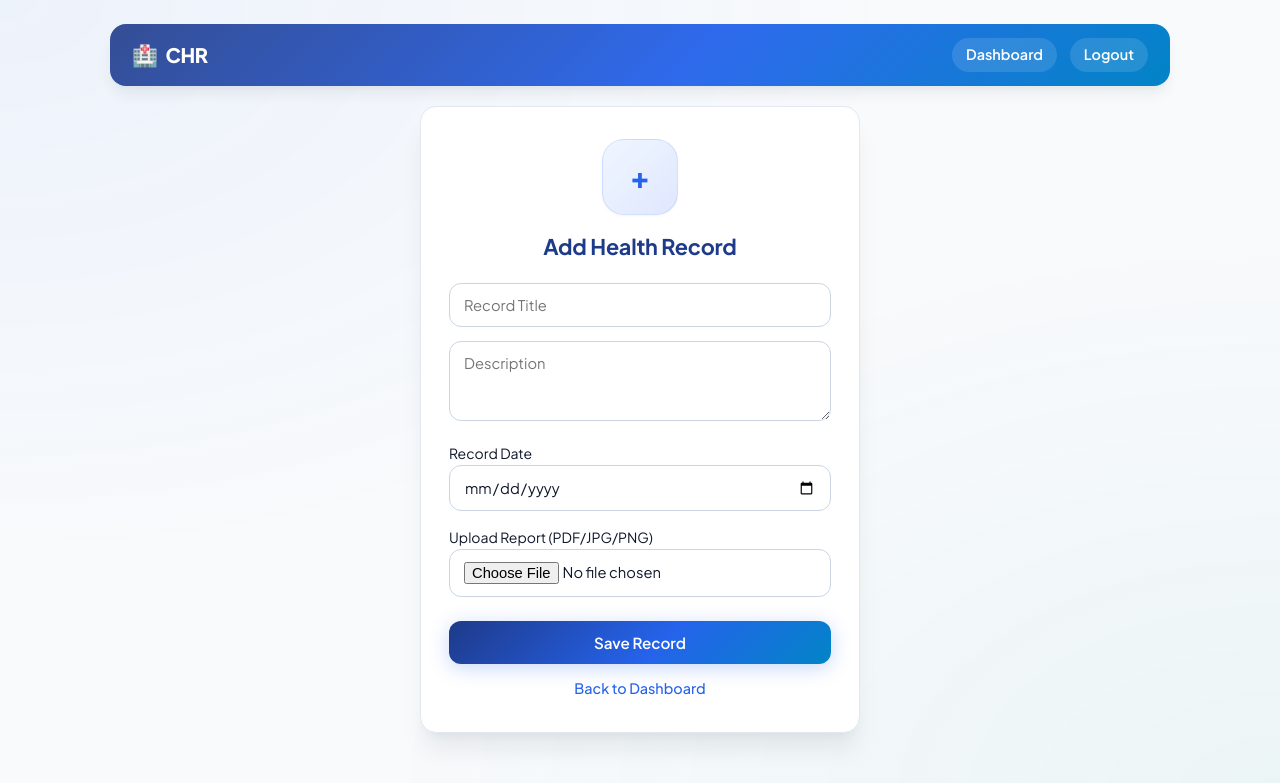
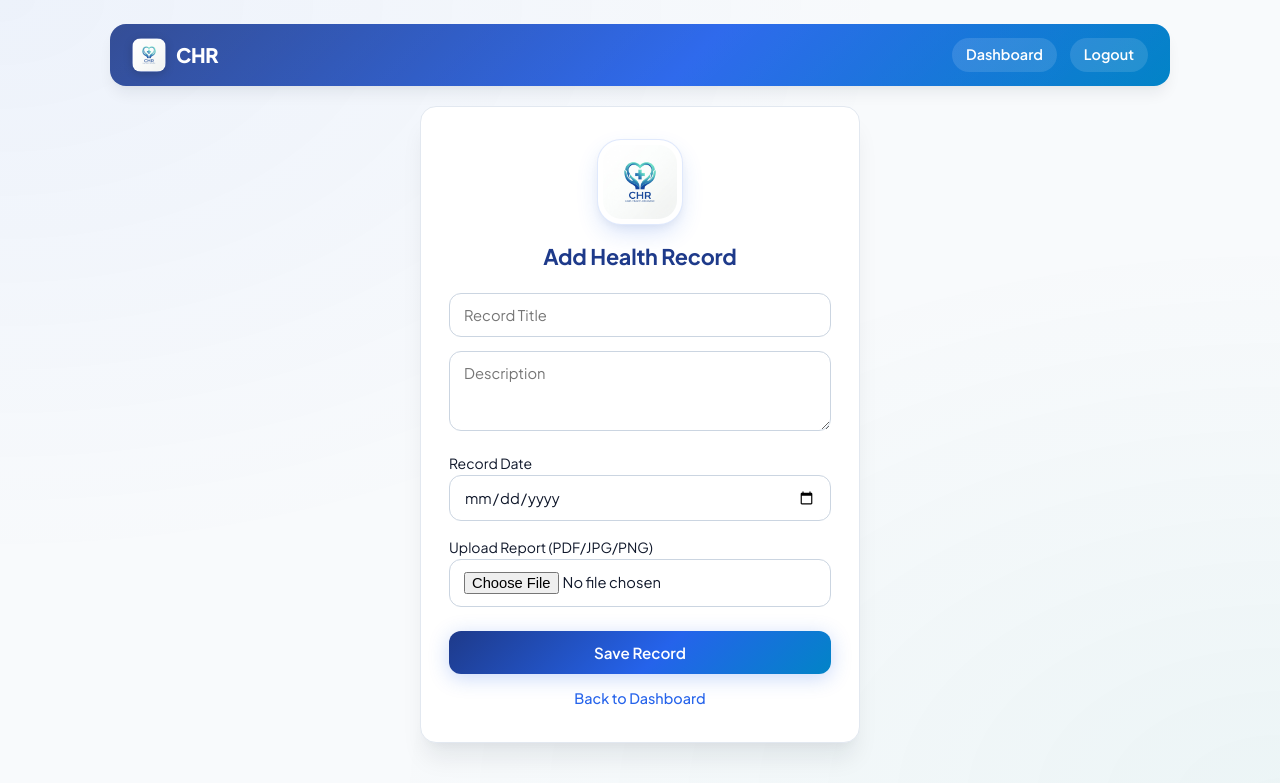
Before and after one commit to ubedkhatri3305-byte/Community-Health-Record-System, a PHP site: page /add_record.php in a window 1280 px wide. Shown: the top 783 px of the page. Run offline with PHP 8.4, Linux system fonts and the light colour scheme; the visitor is signed in with stand-in values (Sample User, id 1); data comes from the database, SQL or seed files in the repository.

Commit message:
Add custom brand logo, browser favicons, and update headers and forms across portal

```diff
--- a/add_record.php
+++ b/add_record.php
@@ -119,6 +119,7 @@ if ($_SERVER['REQUEST_METHOD'] === 'POST') {
   <meta charset="utf-8">
   <title>Add Health Record</title>
   <meta name="viewport" content="width=device-width,initial-scale=1">
+  <link rel="icon" type="image/png" href="assets/images/logo.png">
   <link rel="stylesheet" href="assets/css/styles.css">
 </head>
 <body>
@@ -135,7 +136,9 @@ if ($_SERVER['REQUEST_METHOD'] === 'POST') {
 
   <div class="card form" style="margin-top:20px;">
 
-    <div class="logo">+</div>
+    <div class="logo">
+      <img src="assets/images/logo.png" alt="CHR Logo">
+    </div>
     <h2>Add Health Record</h2>
 
     <?php if(!empty($error)): ?>
--- a/appointments.php
+++ b/appointments.php
@@ -126,6 +126,7 @@ WHERE role='doctor'
 <head>
 <title>Book Appointment</title>
 <meta name="viewport" content="width=device-width,initial-scale=1">
+<link rel="icon" type="image/png" href="assets/images/logo.png">
 <link rel="stylesheet" href="assets/css/styles.css">
 </head>
 <body>
@@ -141,7 +142,9 @@ WHERE role='doctor'
 </div>
 
 <div class="card form" style="margin-top:20px;">
-<div class="logo">AP</div>
+<div class="logo">
+    <img src="assets/images/logo.png" alt="CHR Logo">
+</div>
 <h2>Book Appointment</h2>
 
 <?php if($msg): ?>
--- a/assets/css/styles.css
+++ b/assets/css/styles.css
@@ -167,14 +167,24 @@ body {
   letter-spacing: -0.02em;
   display: flex;
   align-items: center;
-  gap: 8px;
+  gap: 10px;
   color: #ffffff;
   text-decoration: none;
 }
 
 .topbar .brand::before {
-  content: '🏥';
-  font-size: 1.3rem;
+  content: '';
+  display: inline-block;
+  width: 32px;
+  height: 32px;
+  background-image: url('../images/logo.png');
+  background-size: cover;
+  background-position: center;
+  background-repeat: no-repeat;
+  border-radius: 9px;
+  box-shadow: 0 2px 8px rgba(0, 0, 0, 0.22);
+  flex-shrink: 0;
+  border: 1.5px solid rgba(255, 255, 255, 0.4);
 }
 
 .topbar a {
@@ -197,10 +207,10 @@ body {
 
 /* ================= LOGO & BRAND ICON ================= */
 .logo {
-  width: 76px;
-  height: 76px;
-  border-radius: 22px;
-  background: linear-gradient(135deg, var(--primary-light), #e0e7ff);
+  width: 86px;
+  height: 86px;
+  border-radius: 24px;
+  background: #ffffff;
   color: var(--primary);
   display: flex;
   align-items: center;
@@ -208,13 +218,24 @@ body {
   margin: 0 auto 16px auto;
   font-size: 30px;
   font-weight: 800;
-  box-shadow: var(--shadow-sm);
-  border: 1px solid rgba(37, 99, 235, 0.12);
-  transition: transform 0.3s ease;
+  box-shadow: 0 10px 25px -4px rgba(37, 99, 235, 0.2), 0 4px 10px -2px rgba(0, 0, 0, 0.05);
+  border: 1px solid rgba(37, 99, 235, 0.14);
+  transition: transform 0.3s cubic-bezier(0.4, 0, 0.2, 1), box-shadow 0.3s ease;
+  overflow: hidden;
+  padding: 5px;
 }
 
 .logo:hover {
-  transform: scale(1.05);
+  transform: translateY(-3px) scale(1.03);
+  box-shadow: 0 16px 30px -4px rgba(37, 99, 235, 0.28);
+}
+
+.logo img {
+  width: 100%;
+  height: 100%;
+  object-fit: cover;
+  border-radius: 19px;
+  display: block;
 }
 
 h2 {
--- a/config.php
+++ b/config.php
@@ -181,11 +181,14 @@ if (!$connected || $mysqli->connect_errno) {
         <meta charset="UTF-8">
         <meta name="viewport" content="width=device-width, initial-scale=1">
         <title>CHR - Database Status & Setup</title>
+        <link rel="icon" type="image/png" href="assets/images/logo.png">
         <link rel="stylesheet" href="assets/css/styles.css">
     </head>
     <body class="center" style="min-height:100vh;background:linear-gradient(135deg, #0f172a 0%, #1e293b 100%);color:#f8fafc;padding:20px 0;">
         <div class="card" style="max-width:620px;width:92%;margin:auto;padding:32px;background:#ffffff;color:#1e293b;border-radius:18px;box-shadow:0 20px 40px rgba(0,0,0,0.3);">
-            <div class="logo" style="background:#eff6ff;color:#2563eb;font-size:32px;">🏥</div>
+            <div class="logo">
+                <img src="assets/images/logo.png" alt="Community Health Record System Logo">
+            </div>
             <h2 style="color:#1e3a8a;margin-bottom:6px;">Database Connection Status</h2>
 
             <?php if (!$has_custom_host): ?>
--- a/dashboard_doctor.php
+++ b/dashboard_doctor.php
@@ -306,6 +306,7 @@ while ($r = $cal_res->fetch_assoc()) {
   border: 1px solid var(--card-border);
 }
 </style>
+<link rel="icon" type="image/png" href="assets/images/logo.png">
 </head>
 
 <body>
@@ -314,7 +315,7 @@ while ($r = $cal_res->fetch_assoc()) {
 
 <!-- TOP -->
 <div class="topbar">
-  <h3>Doctor Dashboard</h3>
+  <div class="brand">Doctor Dashboard</div>
   <div>
     <a href="doctor_prescriptions.php" style="color:white;font-weight:600;background:rgba(255,255,255,0.2);padding:5px 12px;border-radius:6px;text-decoration:none;margin-right:8px;">💊 Prescriptions</a>
     <a href="doctor_reports.php" style="color:white;margin-right:8px;">📋 Reports</a>
--- a/dashboard_patient.php
+++ b/dashboard_patient.php
@@ -97,7 +97,7 @@ while ($prow = $prescriptions_list->fetch_assoc()) {
 <meta charset="utf-8">
 <meta name="viewport" content="width=device-width, initial-scale=1">
 <title>CHR - Patient Dashboard</title>
-
+<link rel="icon" type="image/png" href="assets/images/logo.png">
 <link rel="stylesheet" href="assets/css/styles.css">
 </head>
 
--- a/index.php
+++ b/index.php
@@ -103,6 +103,7 @@ if ($_SERVER['REQUEST_METHOD'] === 'POST') {
 <meta charset="UTF-8">
 <title>Login - Community Health Record System</title>
 <meta name="viewport" content="width=device-width, initial-scale=1">
+<link rel="icon" type="image/png" href="assets/images/logo.png">
 <link rel="stylesheet" href="assets/css/styles.css">
 </head>
 
@@ -112,7 +113,9 @@ if ($_SERVER['REQUEST_METHOD'] === 'POST') {
 
 <div class="card form">
 
-<div class="logo">🏥</div>
+<div class="logo">
+    <img src="assets/images/logo.png" alt="Community Health Record System Logo">
+</div>
 <h2 style="margin-bottom:4px;">CHR Portal</h2>
 <p style="text-align:center;color:var(--text-muted);font-size:13px;margin-bottom:22px;">Community Health Record System</p>
 
--- a/lab_booking.php
+++ b/lab_booking.php
@@ -120,14 +120,16 @@ if ($_SERVER['REQUEST_METHOD'] === 'POST') {
     background:#10b981;
 }
 </style>
-
+<link rel="icon" type="image/png" href="assets/images/logo.png">
 </head>
 <body>
 
 <div class="center" style="min-height:100vh">
 <div class="card form">
 
-<div class="logo">🧪 LAB</div>
+<div class="logo">
+    <img src="assets/images/logo.png" alt="Community Health Record System Logo">
+</div>
 <h2>Book Lab Test</h2>
 
 <?php if($msg): ?>
--- a/login.php
+++ b/login.php
@@ -71,13 +71,16 @@ $msg = isset($_GET['msg']) ? urldecode($_GET['msg']) : '';
     <meta charset="utf-8">
     <meta name="viewport" content="width=device-width, initial-scale=1">
     <title>Login - Community Health Record System</title>
+    <link rel="icon" type="image/png" href="assets/images/logo.png">
     <link rel="stylesheet" href="assets/css/styles.css">
 </head>
 <body>
 
 <div class="center" style="min-height:100vh;padding:20px 0;">
     <div class="card form">
-        <div class="logo">🏥</div>
+        <div class="logo">
+            <img src="assets/images/logo.png" alt="Community Health Record System Logo">
+        </div>
         <h2 style="margin-bottom:4px;">CHR Portal</h2>
         <p style="text-align:center;color:var(--text-muted);font-size:13px;margin-bottom:22px;">Community Health Record System</p>
 
--- a/register.php
+++ b/register.php
@@ -81,12 +81,15 @@ if ($_SERVER['REQUEST_METHOD'] === 'POST') {
   <meta charset="utf-8" />
   <title>Patient Registration - CHR</title>
   <meta name="viewport" content="width=device-width,initial-scale=1"/>
+  <link rel="icon" type="image/png" href="assets/images/logo.png">
   <link rel="stylesheet" href="assets/css/styles.css">
 </head>
 <body>
   <div class="center" style="min-height:100vh; padding:28px 14px;">
     <div class="card form">
-      <div class="logo">🏥</div>
+      <div class="logo">
+        <img src="assets/images/logo.png" alt="Community Health Record System Logo">
+      </div>
       <h2 style="margin-bottom:4px;">Patient Registration</h2>
       <p style="text-align:center;color:var(--text-muted);font-size:13px;margin-bottom:20px;">Join the Community Health Record System</p>
 
--- a/register_doctor.php
+++ b/register_doctor.php
@@ -98,7 +98,7 @@ if ($_SERVER['REQUEST_METHOD'] === 'POST') {
 <meta charset="UTF-8">
 <title>Register Doctor</title>
 <meta name="viewport" content="width=device-width, initial-scale=1">
-
+<link rel="icon" type="image/png" href="assets/images/logo.png">
 <link rel="stylesheet" href="assets/css/styles.css">
 </head>
 
@@ -107,7 +107,9 @@ if ($_SERVER['REQUEST_METHOD'] === 'POST') {
 <div class="center" style="min-height:100vh">
 <div class="card form">
 
-<div class="logo">DR</div>
+<div class="logo">
+    <img src="assets/images/logo.png" alt="Community Health Record System Logo">
+</div>
 <h2>Doctor Registration</h2>
 
 <?php if($error): ?>
```
Also changed, not shown: doctor_reports.php (+9 -5 lines), laboratory_dashboard.php (+9 -5 lines), assets/images/logo.jpg (added), assets/images/logo.png (added), assets/logo.png (added), favicon.ico (added), favicon.png (added).
